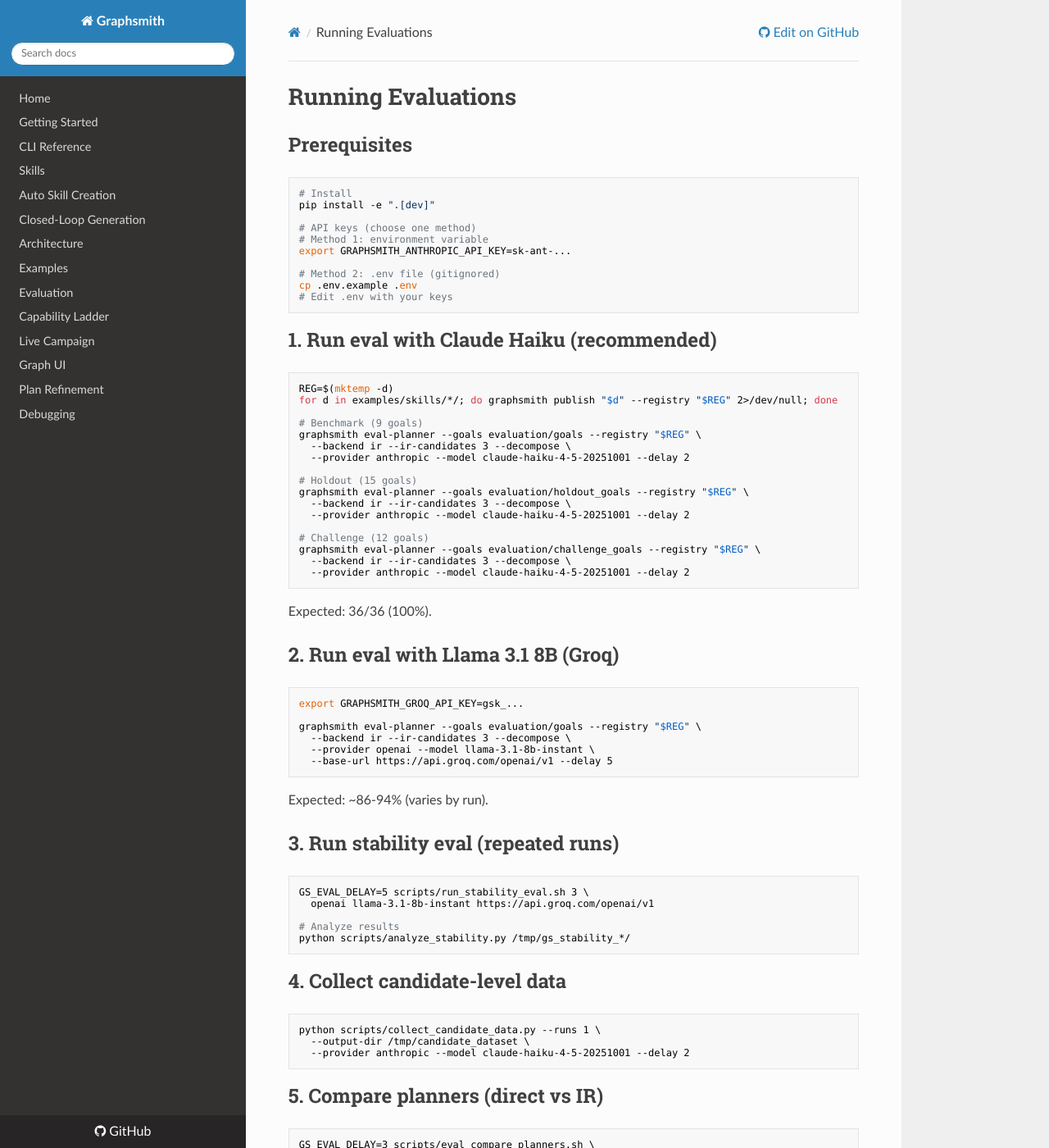
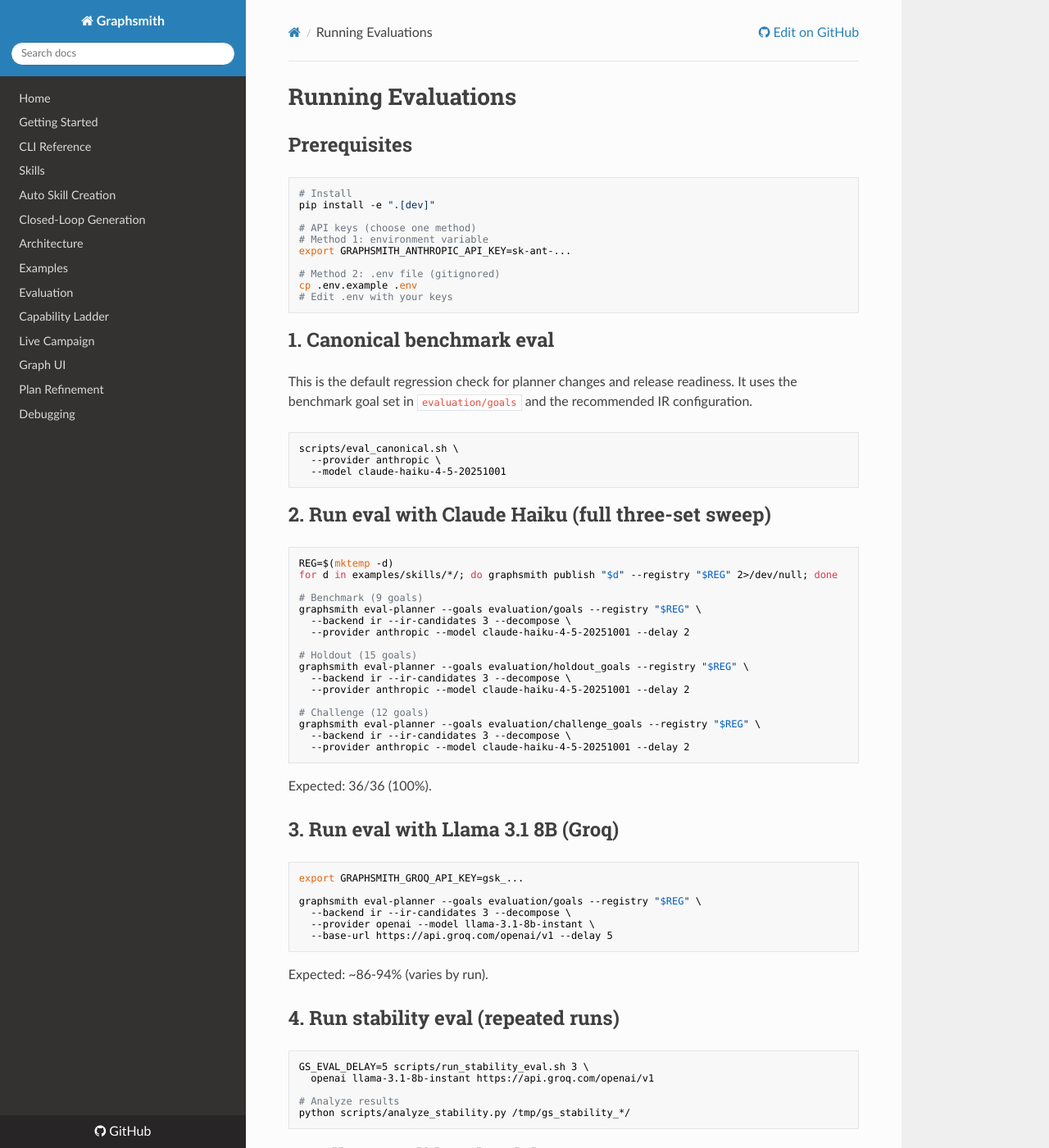
Before and after one commit to jonaselgammal/Graphsmith, an MkDocs documentation site: the page built from docs/RUNNING_EVALS.md, in a window 1280 px wide and 1400 px high. Shown: the whole window at 82% size. Built offline with MkDocs 1.6.1, drawn with Linux system fonts in a browser that asks for light colours; nearby versions of some CDN libraries; some of the changed text lies outside the part shown.

Commit message:
Add release smoke and canonical eval scripts

````diff
--- a/docs/RUNNING_EVALS.md
+++ b/docs/RUNNING_EVALS.md
@@ -15,7 +15,19 @@ cp .env.example .env
 # Edit .env with your keys
 ```
 
-## 1. Run eval with Claude Haiku (recommended)
+## 1. Canonical benchmark eval
+
+This is the default regression check for planner changes and release
+readiness. It uses the benchmark goal set in `evaluation/goals` and the
+recommended IR configuration.
+
+```bash
+scripts/eval_canonical.sh \
+  --provider anthropic \
+  --model claude-haiku-4-5-20251001
+```
+
+## 2. Run eval with Claude Haiku (full three-set sweep)
 
 ```bash
 REG=$(mktemp -d)
@@ -52,7 +64,7 @@ graphsmith eval-planner --goals evaluation/goals --registry "$REG" \
 
 Expected: ~86-94% (varies by run).
 
-## 3. Run stability eval (repeated runs)
+## 4. Run stability eval (repeated runs)
 
 ```bash
 GS_EVAL_DELAY=5 scripts/run_stability_eval.sh 3 \
@@ -62,7 +74,7 @@ GS_EVAL_DELAY=5 scripts/run_stability_eval.sh 3 \
 python scripts/analyze_stability.py /tmp/gs_stability_*/
 ```
 
-## 4. Collect candidate-level data
+## 5. Collect candidate-level data
 
 ```bash
 python scripts/collect_candidate_data.py --runs 1 \
````
Also changed, not shown: other parts of docs/RUNNING_EVALS.md (+3 -3 lines), docs/RELEASE_CHECKLIST.md (+4 -1 lines), docs/SPRINT_41_BENCHMARK_AND_RELEASE_HARDENING.md (added, +59 -0 lines), 3 other files.
